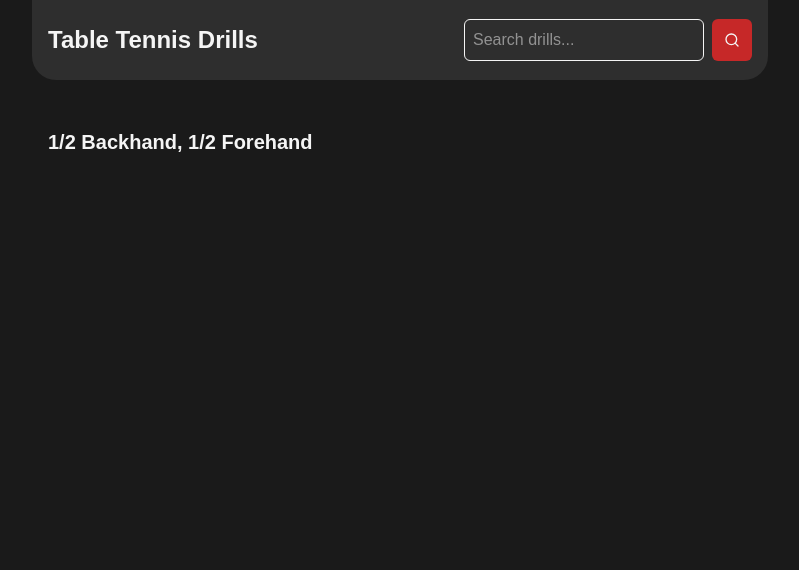
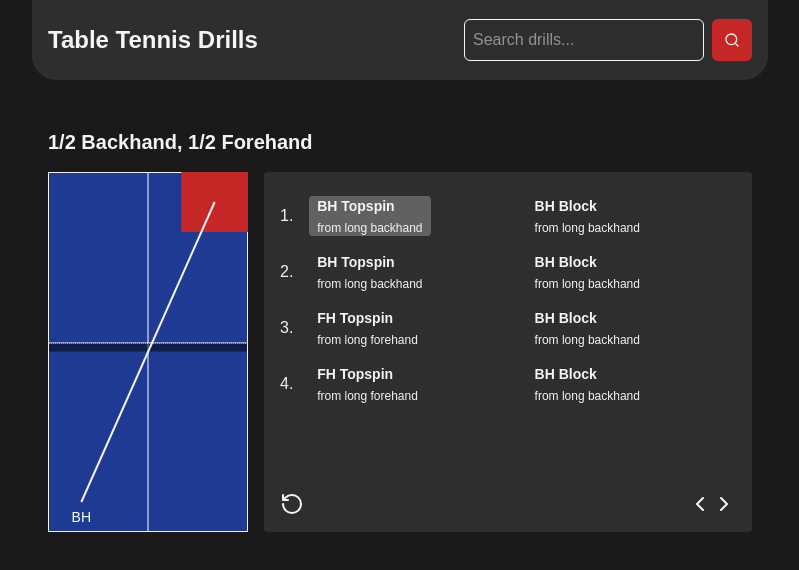
Before and after one commit to RowMur/ttdrills, a Next.js app: page /drills/1-2-backhand-1-2-forehand in a window 1280 px wide. Shown: the top 570 px of the page, without its empty margins (240-1039 px from the left). Built offline with nearby package versions, Linux system fonts and the light colour scheme.

Commit message:
feat: basic drill details page with naive table solution

```diff
--- /dev/null
+++ b/src/app/drills/[drill]/_components/DiagramSection.tsx
@@ -0,0 +1,121 @@
+"use client";
+
+import { NodeTD } from "@/app/drills/[drill]/_components/NodeTD";
+import { ControlButton } from "@/components/ControlButton";
+import { DrillDiagram } from "@/components/DrillDiagram/DrillDiagram";
+import { useDrillState } from "@/hooks/useDrillState";
+import { Drill, Node } from "@/types";
+import { ChevronLeft, ChevronRight, RotateCcw } from "lucide-react";
+import { useMemo } from "react";
+
+const DIAGRAM_HEIGHT = 360;
+const DIAGRAM_WIDTH = 200;
+
+type Props = {
+  drill: Drill;
+};
+
+export const DiagramSection = ({ drill }: Props) => {
+  const {
+    nodeId,
+    availableNextNodes,
+    selectingNextNode,
+    goToNode,
+    reset,
+    goBack,
+    canGoBack,
+    goForward,
+    canGoForward,
+  } = useDrillState({ drill });
+
+  const steps = useMemo(() => getSteps(drill), [drill]);
+
+  return (
+    <div className="my-4 flex items-stretch gap-4 flex-col sm:flex-row">
+      <div className="mx-auto">
+        <DrillDiagram
+          drill={drill}
+          nodeId={nodeId}
+          height={DIAGRAM_HEIGHT}
+          width={DIAGRAM_WIDTH}
+          selectingNextNode={selectingNextNode}
+          availableNextNodes={availableNextNodes}
+          goToNode={goToNode}
+        />
+      </div>
+      <div className="grow bg-grey rounded flex flex-col p-4 gap-4">
+        <div className="grow">
+          <table className="w-full">
+            <tbody>
+              {steps.map(([playerNode, opponentNode], index) => (
+                <tr key={playerNode?.id + "-" + opponentNode?.id}>
+                  <td>{index + 1}.</td>
+                  <NodeTD
+                    node={playerNode}
+                    isActive={playerNode?.id === nodeId}
+                  />
+                  <NodeTD
+                    node={opponentNode}
+                    isActive={opponentNode?.id === nodeId}
+                  />
+                </tr>
+              ))}
+            </tbody>
+          </table>
+        </div>
+        <div className="flex justify-between items-end gap-2">
+          <ControlButton onClick={reset}>
+            <RotateCcw />
+          </ControlButton>
+          <div className="flex justify-center">
+            <ControlButton onClick={goBack} disabled={!canGoBack}>
+              <ChevronLeft />
+            </ControlButton>
+            <ControlButton onClick={goForward} disabled={!canGoForward}>
+              <ChevronRight />
+            </ControlButton>
+          </div>
+        </div>
+      </div>
+    </div>
+  );
+};
+
+type Step = [Node | null, Node | null];
+
+const getSteps = (drill: Drill) => {
+  const firstNode = drill.graph.nodes[drill.graph.entryPoint];
+  if (!firstNode) return [];
+
+  const steps: Step[] = [];
+  let currentStep: Step = [null, null];
+  let currentNode: Node | null = firstNode;
+  while (currentNode) {
+    if (!currentNode) {
+      break;
+    }
+
+    if (currentStep[0] && currentStep[1]) {
+      steps.push(currentStep);
+      currentStep = [null, null];
+    }
+
+    if (currentNode.ball.isOpponent) {
+      currentStep[1] = currentNode;
+    } else {
+      currentStep[0] = currentNode;
+    }
+
+    const nextNodeId: string | undefined = currentNode.next?.[0];
+    if (nextNodeId === drill.graph.entryPoint) {
+      break;
+    }
+    currentNode = nextNodeId ? drill.graph.nodes[nextNodeId] : null;
+  }
+
+  if (currentStep[0] || currentStep[1]) {
+    steps.push(currentStep);
+  }
+
+  return steps;
+};
--- /dev/null
+++ b/src/app/drills/[drill]/_components/NodeTD.tsx
@@ -0,0 +1,32 @@
+import { shotTypeDisplay, spinDisplay } from "@/data";
+import { Node } from "@/types";
+
+type Props = {
+  node: Node | null;
+  isActive: boolean;
+};
+
+export const NodeTD = ({ node, isActive }: Props) => {
+  if (!node) {
+    return <td className="p-2">-</td>;
+  }
+
+  return (
+    <td className="p-2">
+      {node && (
+        <div
+          className={`flex flex-col gap-1 w-fit px-2 rounded ${
+            isActive ? "bg-light-grey" : ""
+          }`}
+        >
+          <span className="text-sm font-bold">
+            {shotTypeDisplay[node.ball.stroke]} {spinDisplay[node.ball.spin]}
+          </span>
+          <span className="text-xs text-slate-500">
+            from {node.ball.placement.depth} {node.ball.placement.direction}
+          </span>
+        </div>
+      )}
+    </td>
+  );
+};
--- a/src/app/drills/[drill]/page.tsx
+++ b/src/app/drills/[drill]/page.tsx
@@ -1,3 +1,4 @@
+import { DiagramSection } from "@/app/drills/[drill]/_components/DiagramSection";
 import { Main } from "@/components/Main";
 import { DRILLS } from "@/data";
 import { notFound } from "next/navigation";
@@ -19,6 +20,7 @@ const Page = async (props: Props) => {
   return (
     <Main>
       <h2 className="text-xl font-bold">{drill.name}</h2>
+      <DiagramSection drill={drill} />
     </Main>
   );
 };
--- a/src/components/DrillCard.tsx
+++ b/src/components/DrillCard.tsx
@@ -34,6 +34,7 @@ export const DrillCard = ({ drill }: Props) => {
           {drill.name}
         </Link>
       </h2>
+      <div className="mx-auto">
         <DrillDiagram
           drill={drill}
           nodeId={nodeId}
@@ -43,6 +44,7 @@ export const DrillCard = ({ drill }: Props) => {
           height={DIAGRAM_HEIGHT}
           width={DIAGRAM_WIDTH}
         />
+      </div>
       <div className="flex justify-between gap-2 mt-4">
         <ControlButton onClick={reset}>
           <RotateCcw />
--- a/src/components/DrillDiagram/DrillDiagram.tsx
+++ b/src/components/DrillDiagram/DrillDiagram.tsx
@@ -24,7 +24,7 @@ export const DrillDiagram = ({
   width,
 }: Props) => {
   return (
-    <div className={`relative w-fit mx-auto`}>
+    <div className={`relative w-fit`}>
       <DrillView drill={drill} nodeId={nodeId} height={height} width={width} />
       {selectingNextNode && (
         <div className="absolute left-0 top-0 size-full bg-slate opacity-80 grid place-items-center">
--- a/src/data.ts
+++ b/src/data.ts
@@ -1,9 +1,22 @@
-import { Drill, ShotType } from "@/types";
+import { Drill, ShotType, Spin } from "@/types";
 
 export const shotTypeShorthand: Record<ShotType, string> = {
   forehand: "FH",
   backhand: "BH",
   serve: "S",
+};
+
+export const shotTypeDisplay: Record<ShotType, string> = {
+  forehand: "FH",
+  backhand: "BH",
+  serve: "Serve",
+};
+
+export const spinDisplay: Record<Spin, string> = {
+  top: "Topspin",
+  back: "Backspin",
+  block: "Block",
+  no: "Float",
 };
 
 export const DRILLS: Drill[] = [
@@ -29,7 +42,7 @@ export const DRILLS: Drill[] = [
           prev: ["backhand1"],
           next: ["backhand2"],
           ball: {
-            spin: "top",
+            spin: "block",
             stroke: "backhand",
             placement: { depth: "long", direction: "backhand" },
             isOpponent: true,
@@ -51,7 +64,7 @@ export const DRILLS: Drill[] = [
           prev: ["backhand2"],
           next: ["forehand1"],
           ball: {
-            spin: "top",
+            spin: "block",
             stroke: "backhand",
             placement: { depth: "long", direction: "backhand" },
             isOpponent: true,
@@ -73,7 +86,7 @@ export const DRILLS: Drill[] = [
           prev: ["forehand1"],
           next: ["forehand2"],
           ball: {
-            spin: "top",
+            spin: "block",
             stroke: "backhand",
             placement: { depth: "long", direction: "backhand" },
             isOpponent: true,
@@ -95,7 +108,7 @@ export const DRILLS: Drill[] = [
           prev: ["forehand2"],
           next: ["backhand1"],
           ball: {
-            spin: "top",
+            spin: "block",
             stroke: "backhand",
             placement: { depth: "long", direction: "backhand" },
             isOpponent: true,
@@ -126,7 +139,7 @@ export const DRILLS: Drill[] = [
           prev: ["backhand1"],
           next: ["forehand1"],
           ball: {
-            spin: "top",
+            spin: "block",
             stroke: "backhand",
             placement: { depth: "long", direction: "backhand" },
             isOpponent: true,
@@ -148,7 +161,7 @@ export const DRILLS: Drill[] = [
           prev: ["forehand1"],
           next: ["forehand2"],
           ball: {
-            spin: "top",
+            spin: "block",
             stroke: "backhand",
             placement: { depth: "long", direction: "backhand" },
             isOpponent: true,
@@ -170,7 +183,7 @@ export const DRILLS: Drill[] = [
           prev: ["forehand2"],
           next: ["backhand1"],
           ball: {
-            spin: "top",
+            spin: "block",
             stroke: "backhand",
             placement: { depth: "long", direction: "backhand" },
             isOpponent: true,
@@ -201,7 +214,7 @@ export const DRILLS: Drill[] = [
           prev: ["backhand1"],
           next: ["forehand1"],
           ball: {
-            spin: "top",
+            spin: "block",
             stroke: "backhand",
             placement: { depth: "long", direction: "backhand" },
             isOpponent: true,
@@ -223,7 +236,7 @@ export const DRILLS: Drill[] = [
           prev: ["forehand1"],
           next: ["backhand1"],
           ball: {
-            spin: "top",
+            spin: "block",
             stroke: "backhand",
             placement: { depth: "long", direction: "backhand" },
             isOpponent: true,
@@ -254,7 +267,7 @@ export const DRILLS: Drill[] = [
           prev: ["backhand1"],
           next: ["middle1"],
           ball: {
-            spin: "top",
+            spin: "block",
             stroke: "backhand",
             placement: { depth: "long", direction: "backhand" },
             isOpponent: true,
@@ -276,7 +289,7 @@ export const DRILLS: Drill[] = [
           prev: ["middle1"],
           next: ["backhand2"],
           ball: {
-            spin: "top",
+            spin: "block",
             stroke: "backhand",
             placement: { depth: "long", direction: "backhand" },
             isOpponent: true,
@@ -298,7 +311,7 @@ export const DRILLS: Drill[] = [
           prev: ["backhand2"],
           next: ["wide1"],
           ball: {
-            spin: "top",
+            spin: "block",
             stroke: "backhand",
             placement: { depth: "long", direction: "backhand" },
             isOpponent: true,
@@ -320,7 +333,7 @@ export const DRILLS: Drill[] = [
           prev: ["wide1"],
           next: ["backhand1"],
           ball: {
-            spin: "top",
+            spin: "block",
             stroke: "backhand",
             placement: { depth: "long", direction: "backhand" },
             isOpponent: true,
@@ -351,7 +364,7 @@ export const DRILLS: Drill[] = [
           prev: ["backhand1"],
           next: ["backhand2", "forehand1"],
           ball: {
-            spin: "top",
+            spin: "block",
             stroke: "backhand",
             placement: { depth: "long", direction: "backhand" },
             isOpponent: true,
@@ -373,7 +386,7 @@ export const DRILLS: Drill[] = [
           prev: ["backhand2"],
           next: ["forehand1"],
           ball: {
-            spin: "top",
+            spin: "block",
             stroke: "backhand",
             placement: { depth: "long", direction: "backhand" },
             isOpponent: true,
@@ -395,7 +408,7 @@ export const DRILLS: Drill[] = [
           prev: ["forehand1"],
           next: ["backhand1"],
           ball: {
-            spin: "top",
+            spin: "block",
             stroke: "backhand",
             placement: { depth: "long", direction: "backhand" },
             isOpponent: true,
@@ -426,7 +439,7 @@ export const DRILLS: Drill[] = [
           prev: ["backhand1"],
           next: ["backhand2", "forehand1"],
           ball: {
-            spin: "top",
+            spin: "block",
             stroke: "backhand",
             placement: { depth: "long", direction: "backhand" },
             isOpponent: true,
@@ -448,7 +461,7 @@ export const DRILLS: Drill[] = [
           prev: ["backhand2"],
           next: ["forehand1"],
           ball: {
-            spin: "top",
+            spin: "block",
             stroke: "backhand",
             placement: { depth: "long", direction: "backhand" },
             isOpponent: true,
@@ -470,7 +483,7 @@ export const DRILLS: Drill[] = [
           prev: ["forehand1"],
           next: ["forehand2", "backhand1"],
           ball: {
-            spin: "top",
+            spin: "block",
             stroke: "backhand",
             placement: { depth: "long", direction: "backhand" },
             isOpponent: true,
@@ -492,7 +505,7 @@ export const DRILLS: Drill[] = [
           prev: ["forehand2"],
           next: ["backhand1"],
           ball: {
-            spin: "top",
+            spin: "block",
             stroke: "backhand",
             placement: { depth: "long", direction: "backhand" },
             isOpponent: true,
@@ -534,7 +547,7 @@ export const DRILLS: Drill[] = [
           prev: ["touch"],
           next: ["block"],
           ball: {
-            spin: "back",
+            spin: "top",
             stroke: "backhand",
             placement: { depth: "short", direction: "middle" },
             isOpponent: false,
@@ -545,7 +558,7 @@ export const DRILLS: Drill[] = [
           prev: ["flick"],
           next: ["line"],
           ball: {
-            spin: "top",
+            spin: "block",
             stroke: "backhand",
             placement: { depth: "long", direction: "backhand" },
             isOpponent: true,
@@ -587,7 +600,7 @@ export const DRILLS: Drill[] = [
           prev: null,
           next: ["return"],
           ball: {
-            spin: "back",
+            spin: "top",
             stroke: "serve",
             placement: { depth: "long", direction: "backhand" },
             isOpponent: false,
@@ -598,7 +611,7 @@ export const DRILLS: Drill[] = [
           prev: ["serve"],
           next: ["forehand-pivot"],
           ball: {
-            spin: "no",
+            spin: "top",
             stroke: "backhand",
             placement: { depth: "long", direction: "backhand" },
             isOpponent: true,
--- a/src/types.ts
+++ b/src/types.ts
@@ -1,4 +1,4 @@
-type Spin = "top" | "back" | "no";
+export type Spin = "top" | "back" | "no" | "block";
 
 type Depth = "short" | "halflong" | "long";
 
```
Also changed, not shown: src/components/DrillDiagram/DrillView.tsx (+3 -11 lines), src/components/DrillDiagram/HighlightedSection.tsx (+8 -6 lines). Lines whose indentation alone changed are shown as unchanged.
